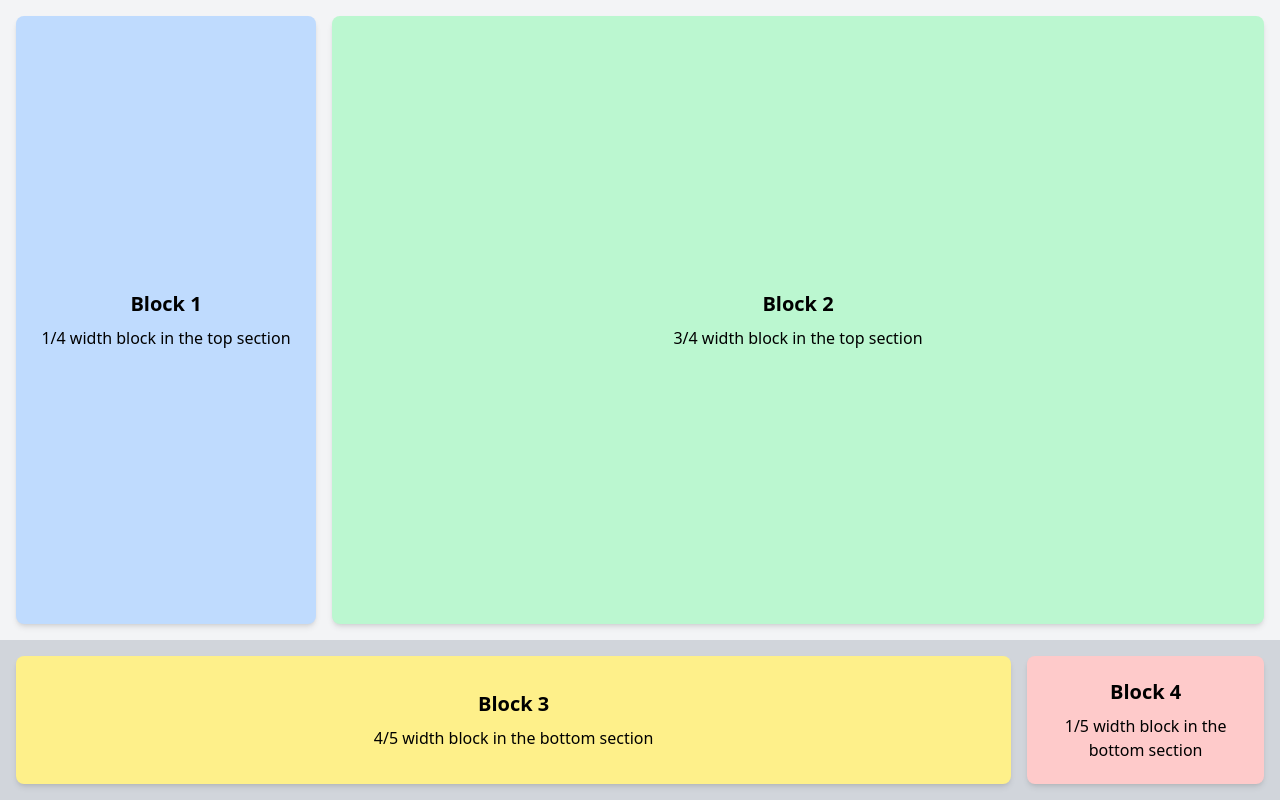
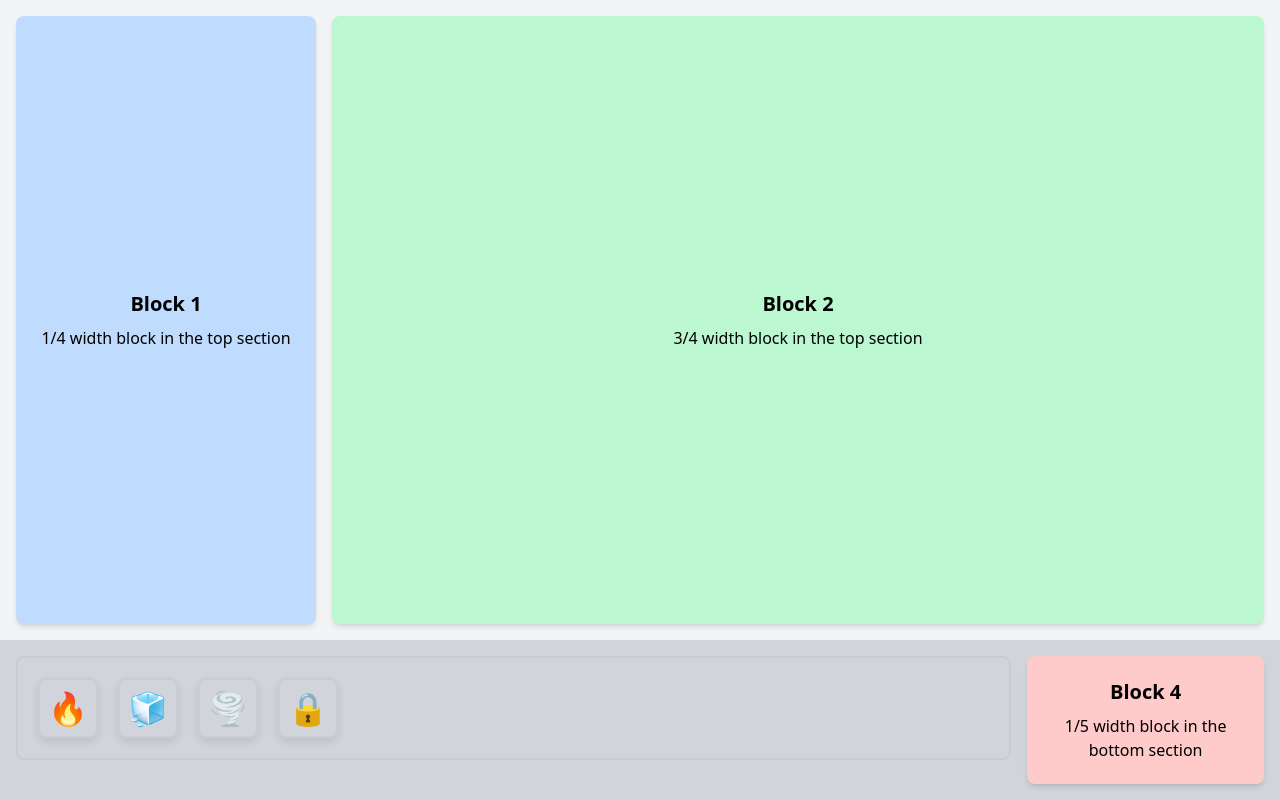
Before and after one commit to KnightFizz/SYNCS-HACK-APPLE_CIDRA, a Next.js app in the folder frontend/: page /YvonneTesting in a window 1280 px wide. Built offline with nearby package versions, Linux system fonts and the light colour scheme.

Commit message:
add icon list

```diff
--- /dev/null
+++ b/frontend/components/IconList.js
@@ -0,0 +1,45 @@
+import React, { useState } from 'react';
+import styles from '../styles/IconList.module.css'; // Import the CSS module
+
+const IconList = () => {
+  const [icons, setIcons] = useState([
+    { id: 1, name: '🔥' },
+    { id: 2, name: '🧊' },
+    { id: 3, name: '🌪️' },
+    { id: 4, name: '🔒' },
+  ]);
+
+  const [newIcon, setNewIcon] = useState('');
+
+  const handleRemoveIcon = (id) => {
+    setIcons(icons.filter((icon) => icon.id !== id));
+  };
+
+  const handleAddIcon = (e) => {
+    // Prevent adding an icon if clicking on an existing icon
+    if (e.target.className.includes(styles.icon)) {
+      return;
+    }
+    const newIcon = '⭐'; // Default new icon to add (you can make this dynamic)
+    setIcons([...icons, { id: icons.length + 1, name: newIcon }]);
+  };
+
+  return (
+    <div className={styles.iconListContainer} onClick={handleAddIcon}>
+      {icons.map((icon) => (
+        <div
+          key={icon.id}
+          className={styles.iconBox}
+          onClick={(e) => {
+            e.stopPropagation(); // Prevent event bubbling to avoid triggering add icon
+            handleRemoveIcon(icon.id);
+          }}
+        >
+          <span className={styles.icon}>{icon.name}</span>
+        </div>
+      ))}
+    </div>
+  );
+};
+
+export default IconList;
--- a/frontend/pages/_app.js
+++ b/frontend/pages/_app.js
@@ -1,4 +1,5 @@
 import React from "react";
+import IconList from '../components/IconList';
 import "../styles/global.css";
 
 const Block = ({ color, title, content, className }) => (
@@ -34,12 +35,9 @@ export default function Home() {
       {/* Bottom section - 1/5 of the screen */}
       <div className="h-1/5 bg-gray-300 p-4">
         <div className="h-full grid grid-cols-10 gap-4">
-          <Block
-            color="bg-yellow-200"
-            title="Block 3"
-            content="4/5 width block in the bottom section"
-            className="col-span-8"
-          />
+          <div className="col-span-8">
+              <IconList/>
+            </div>
           <Block
             color="bg-red-200"
             title="Block 4"
--- /dev/null
+++ b/frontend/styles/IconList.module.css
@@ -0,0 +1,61 @@
+/* src/styles/IconList.module.css */
+
+.iconListContainer {
+    display: flex;
+    gap: 20px;
+    padding: 20px;
+    border: 2px solid #ccc;
+    border-radius: 8px;
+    align-items: center; /* Align icons vertically in the middle */
+  }
+
+.inputContainer {
+    display: flex;
+    gap: 10px;
+    margin-bottom: 10px;
+}
+
+.input {
+    padding: 5px;
+    font-size: 1rem;
+    border: 2px solid #ccc;
+    border-radius: 5px;
+    flex: 1;
+  }
+
+  .addButton {
+    padding: 5px 10px;
+    font-size: 1rem;
+    background-color: #0070f3;
+    color: white;
+    border: none;
+    border-radius: 5px;
+    cursor: pointer;
+    transition: background-color 0.2s;
+  }
+
+  .addButton:hover {
+    background-color: #005bb5;
+  }
+
+
+.iconBox {
+  display: flex;
+  align-items: center;
+  justify-content: center;
+  width: 60px;
+  height: 60px;
+  border: 2px solid #ccc;
+  border-radius: 8px;
+  box-shadow: 0 4px 8px rgba(0, 0, 0, 0.1);
+  cursor: pointer;
+  transition: transform 0.2s;
+}
+
+.iconBox:hover {
+  transform: scale(1.1);
+}
+
+.icon {
+  font-size: 2rem;
+}
```
